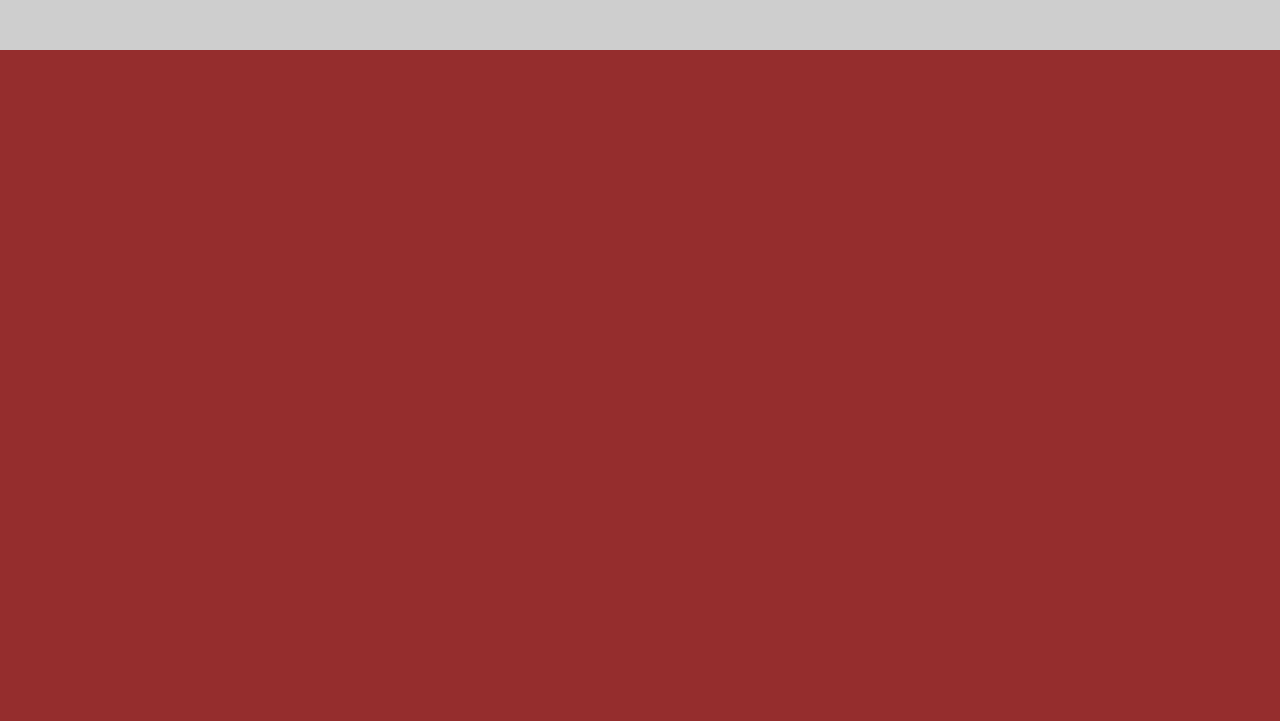
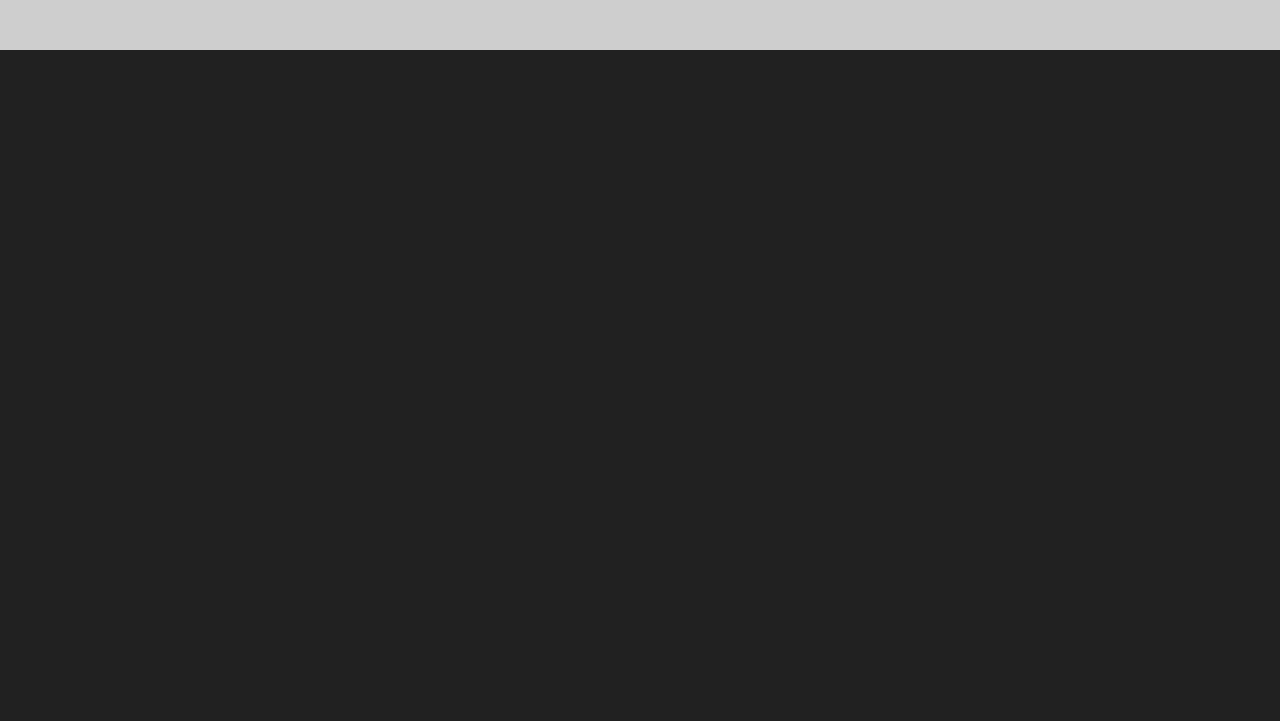
Before and after one commit to GalanEvgen/GalanEvgen.github.io, a plain HTML site: page GalanFirstProject/index.html in a window 1280 px wide. Shown: the part 1519-2240 px from the top of the page. Drawn offline with Linux system fonts and the light colour scheme.

Commit message:
changes bgc .bg_dark

```diff
--- a/GalanFirstProject/css/skins/color.css
+++ b/GalanFirstProject/css/skins/color.css
@@ -31,7 +31,7 @@ p {
   color: #212121; }
 
 .bg_dark {
-  background-color: #952d2d;
+  background-color: #212121;
   color: #fff; }
   .bg_dark h2 {
     color: #fff; }
```
